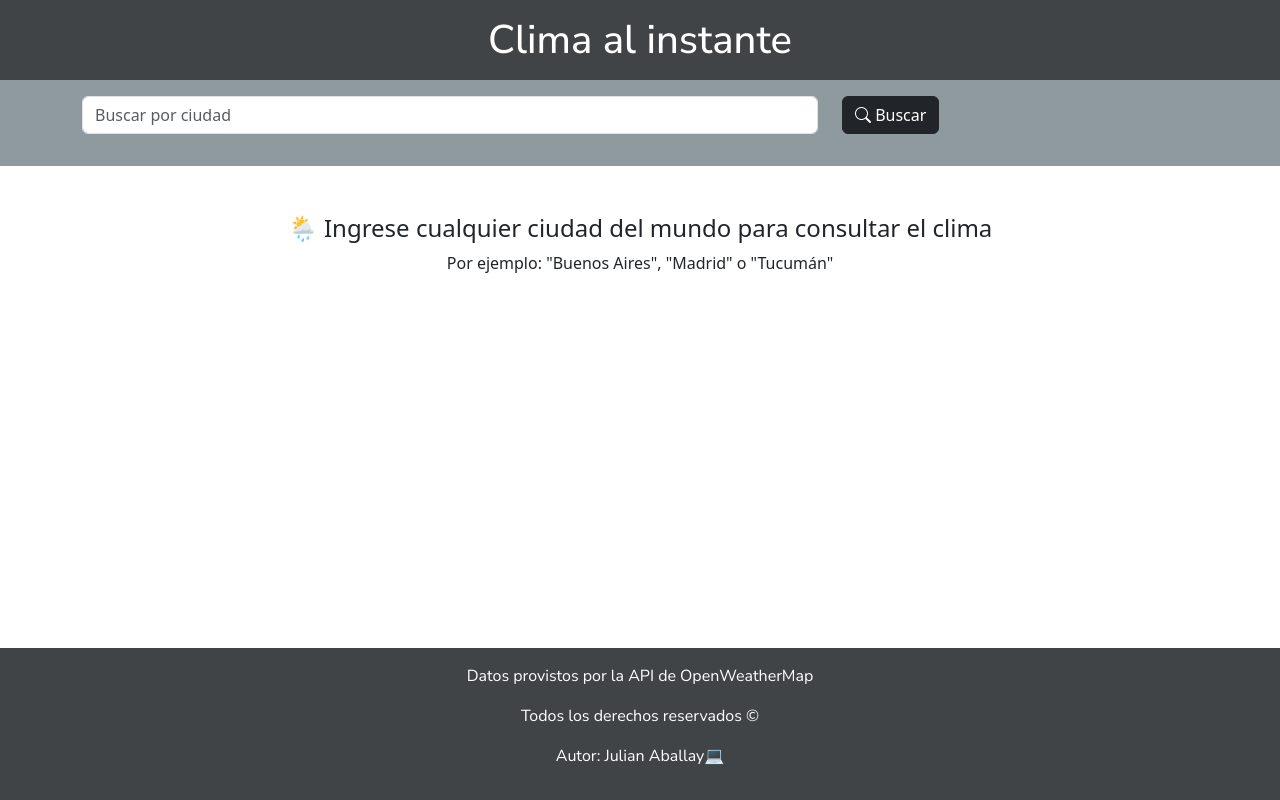
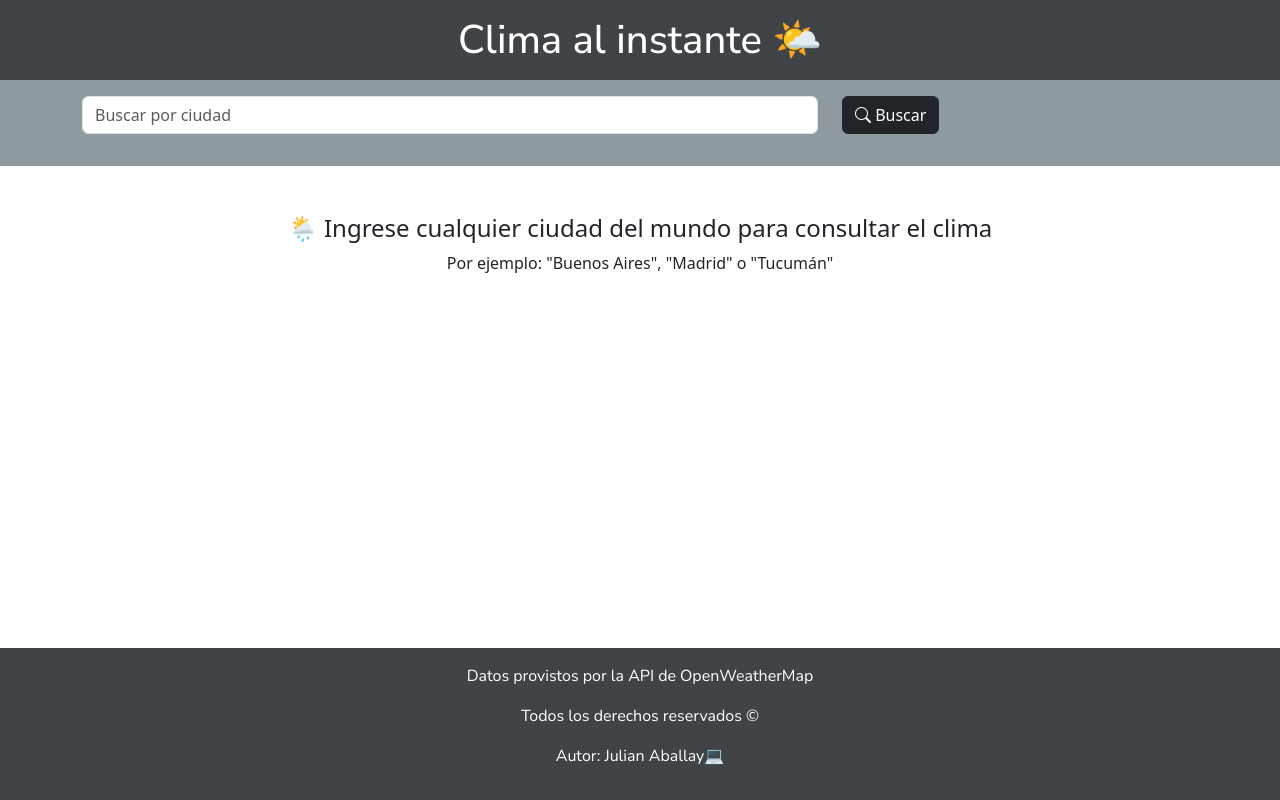
Before and after one commit to julianDev94/weatherApp, a React (Vite) app: page / in a window 1280 px wide. Built offline with nearby package versions, Linux system fonts and the light colour scheme; no server answers.

Commit message:
agrego un emoji al titulo

```diff
--- a/src/components/TituloPrincipal.jsx
+++ b/src/components/TituloPrincipal.jsx
@@ -1,7 +1,7 @@
 const TituloPrincipal = () => {
   return (
     <h1 className="text-center titulo text-white mb-0 py-3">
-      Clima al instante
+      Clima al instante 🌤️
     </h1>
   );
 };
```
